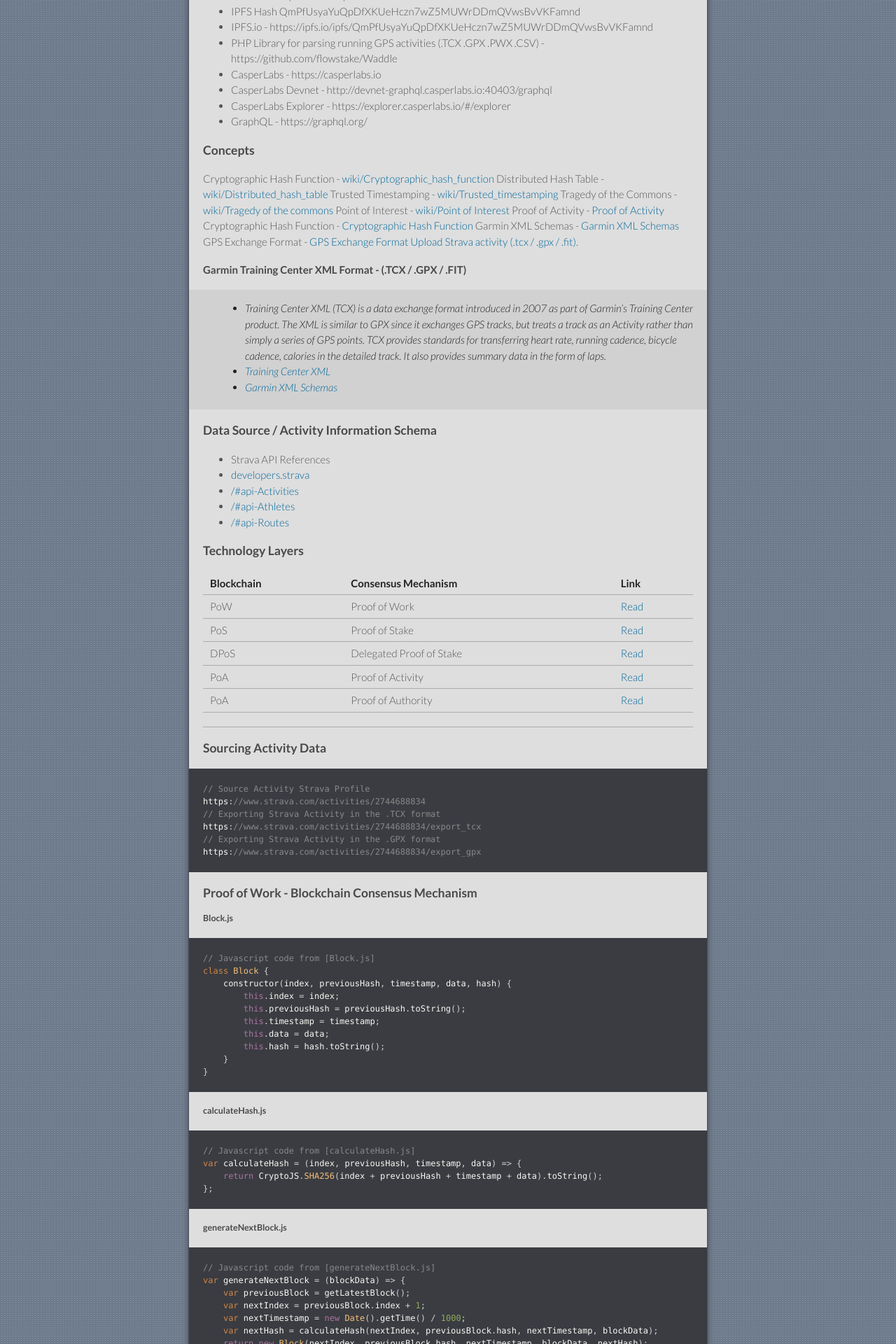
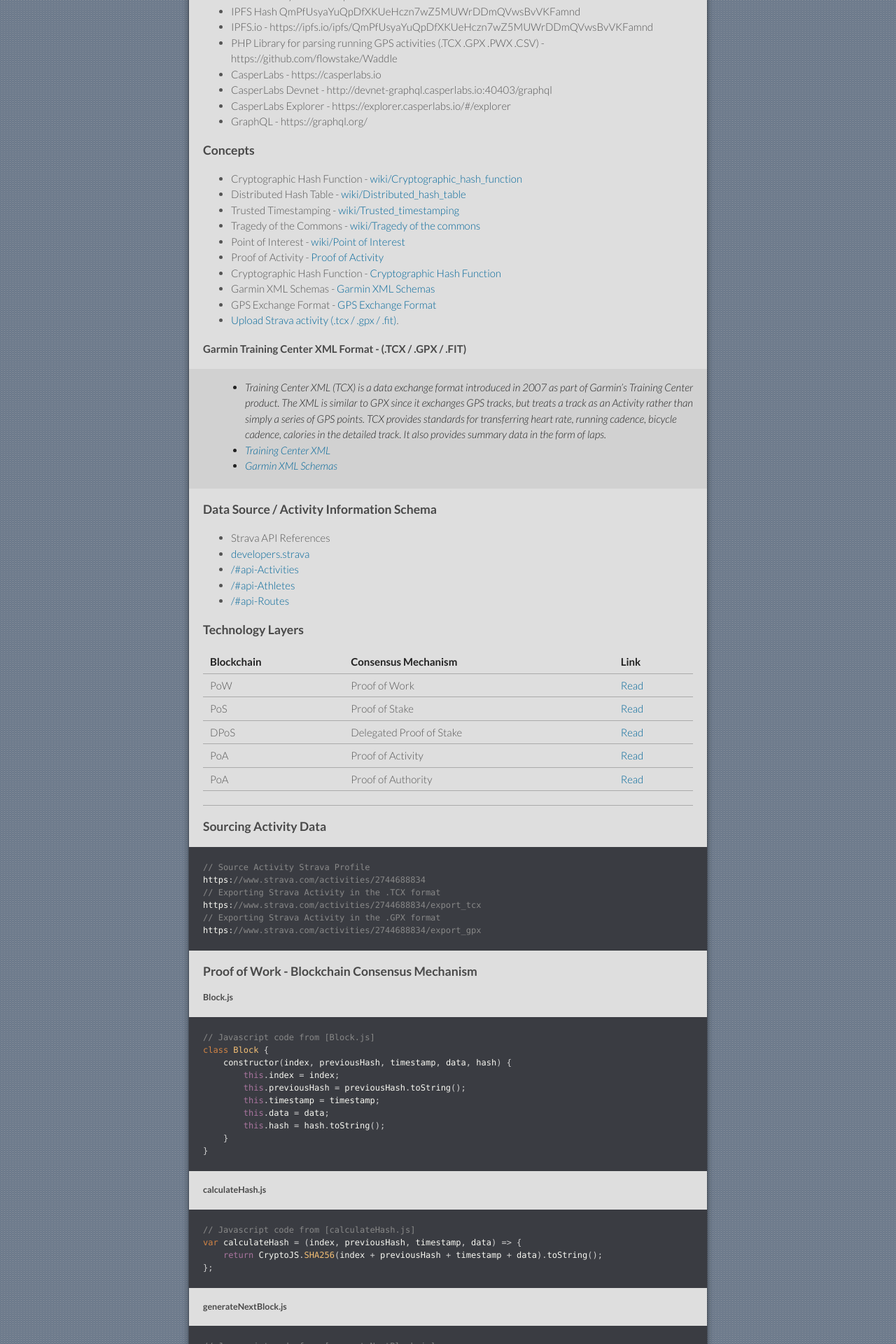
Before and after one commit to flowstake/flowstake.github.io, a Jekyll site: the page built from index.md, in a window 1280 px wide. Shown: the part 2047-3967 px from the top of the page at 70% size. Built offline with Jekyll 4.4.1, drawn with Linux system fonts in a browser that asks for light colours; our own code applies the rules of GitHub Pages for plain Markdown files.

```diff
--- a/index.md
+++ b/index.md
@@ -78,16 +78,16 @@ layout: default
 
 ### Concepts
 
-Cryptographic Hash Function - [wiki/Cryptographic_hash_function](https://en.wikipedia.org/wiki/Cryptographic_hash_function)
-Distributed Hash Table - [wiki/Distributed_hash_table](https://en.m.wikipedia.org/wiki/Distributed_hash_table)
-Trusted Timestamping - [wiki/Trusted_timestamping](https://en.wikipedia.org/wiki/Trusted_timestamping)
-Tragedy of the Commons - [wiki/Tragedy of the commons](https://en.wikipedia.org/wiki/Tragedy_of_the_commons)
-Point of Interest - [wiki/Point of Interest](https://en.wikipedia.org/wiki/Point_of_interest)
-Proof of Activity - [Proof of Activity](http://netecon.seas.harvard.edu/NetEcon14/Papers/Bentov_netecon14.pdf)
-Cryptographic Hash Function - [Cryptographic Hash Function](https://en.wikipedia.org/wiki/Cryptographic_hash_function)
-Garmin XML Schemas - [Garmin XML Schemas](https://www8.garmin.com/xmlschemas/index.jsp#/web/docs/xmlschemas)
-GPS Exchange Format - [GPS Exchange Format](https://en.wikipedia.org/wiki/GPS_Exchange_Format)
-[Upload Strava activity (.tcx / .gpx / .fit)](https://support.strava.com/hc/en-us/articles/223297187-How-to-get-your-Activities-to-Strava).
+* Cryptographic Hash Function - [wiki/Cryptographic_hash_function](https://en.wikipedia.org/wiki/Cryptographic_hash_function)
+* Distributed Hash Table - [wiki/Distributed_hash_table](https://en.m.wikipedia.org/wiki/Distributed_hash_table)
+* Trusted Timestamping - [wiki/Trusted_timestamping](https://en.wikipedia.org/wiki/Trusted_timestamping)
+* Tragedy of the Commons - [wiki/Tragedy of the commons](https://en.wikipedia.org/wiki/Tragedy_of_the_commons)
+* Point of Interest - [wiki/Point of Interest](https://en.wikipedia.org/wiki/Point_of_interest)
+* Proof of Activity - [Proof of Activity](http://netecon.seas.harvard.edu/NetEcon14/Papers/Bentov_netecon14.pdf)
+* Cryptographic Hash Function - [Cryptographic Hash Function](https://en.wikipedia.org/wiki/Cryptographic_hash_function)
+* Garmin XML Schemas - [Garmin XML Schemas](https://www8.garmin.com/xmlschemas/index.jsp#/web/docs/xmlschemas)
+* GPS Exchange Format - [GPS Exchange Format](https://en.wikipedia.org/wiki/GPS_Exchange_Format)
+* [Upload Strava activity (.tcx / .gpx / .fit)](https://support.strava.com/hc/en-us/articles/223297187-How-to-get-your-Activities-to-Strava).
 
 #### Garmin Training Center XML Format - (.TCX / .GPX / .FIT)
 
```
